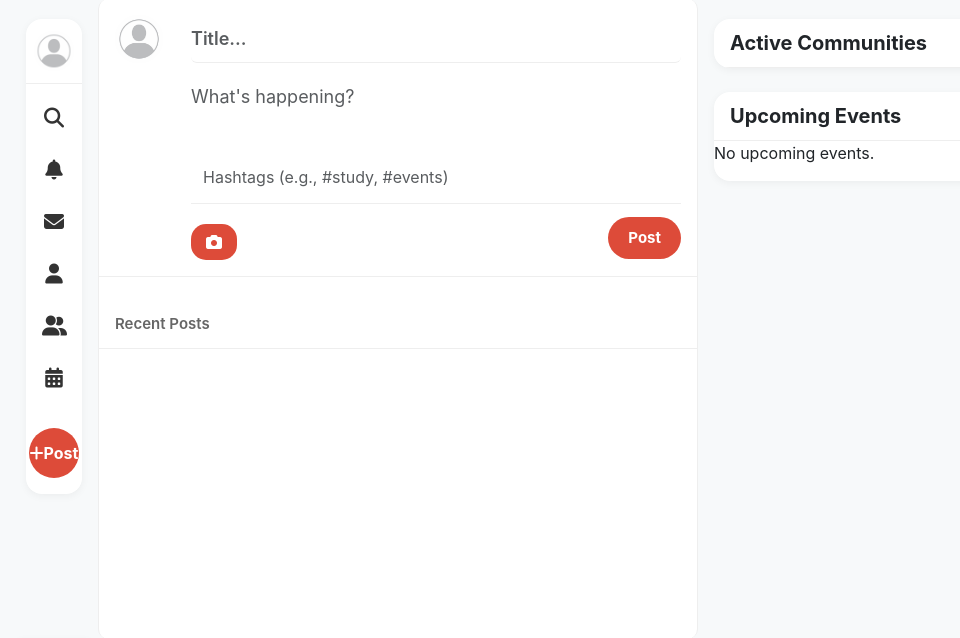
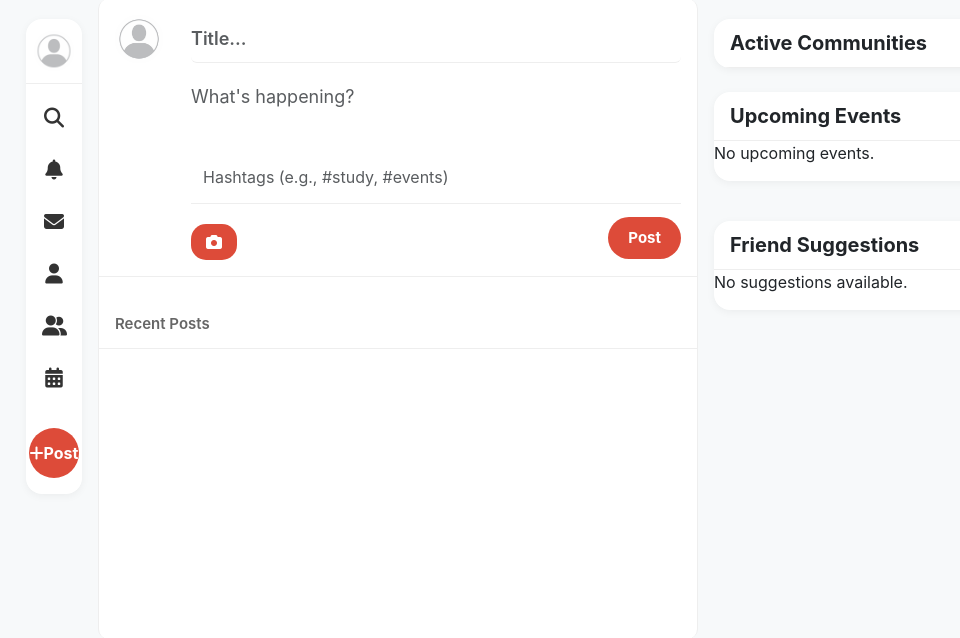
Before and after one commit to willgriffin111/Uni-Hub, a Django app: page / in a window 1280 px wide. Shown: the part 161-799 px from the top of the page, without its empty margins (0-960 px from the left). Run offline with Django 5.2, Linux system fonts and the light colour scheme; the visitor is signed in with stand-in values (Sample User, id 1); data comes from the database, SQL or seed files in the repository; data that the repository does not hold is empty; some libraries are stand-ins or nearby versions.

Commit message:
Fixed the home page right side tabs display

```diff
--- a/unihub_project/templates/pages/home_page.html
+++ b/unihub_project/templates/pages/home_page.html
@@ -273,6 +273,7 @@
 
       <!-- Right Sidebar -->
       <div class="sidebar right-sidebar">
+        <!-- Active Communities Card -->
         <div class="sidebar-card mb-4">
           <h3 class="sidebar-title">Active Communities</h3>
           {% for community in top_communities %}
@@ -289,14 +290,14 @@
               </div>
             </a>
           {% endfor %}
-          {% comment %} <a href="#" class="see-more">Show more</a> {% endcomment %}
         </div>
 
-        <!-- Sidebar Card: Upcoming Events -->
-        <div class="sidebar-card mb-4">
+        <div class="sidebar-cards-container d-flex flex-column gap-4">
+          <!-- Upcoming Events Card -->
+          <div class="sidebar-card">
             <h3 class="sidebar-title">Upcoming Events</h3>
             {% for event in events %}
-            <div class="event-item d-flex mb-3">
+              <div class="event-item d-flex flex-column mb-3 w-100">
                 <div class="event-date text-center me-3">
                   <span class="day d-block">{{ event.event_date|date:"d" }}</span>
                   <span class="month d-block">{{ event.event_date|date:"M" }}</span>
@@ -313,15 +314,13 @@
                     <i class="fa-solid fa-user"></i> {{ event.attendance_count|default:"0" }} attending
                   </p>
                 </div>
+              </div>
             {% empty %}
               <p>No upcoming events.</p>
             {% endfor %}
-
-        </div>
           </div>
 
-
-      <!-- Friend Suggestions -->
+          <!-- Friend Suggestions Card -->
           <div class="sidebar-card">
             <h3 class="sidebar-title">Friend Suggestions</h3>
             {% if suggestions %}
```
Lines whose indentation alone changed are shown as unchanged.
